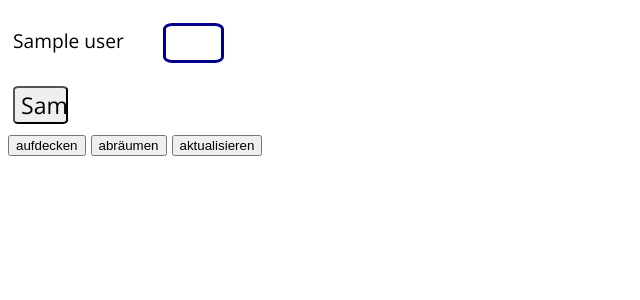
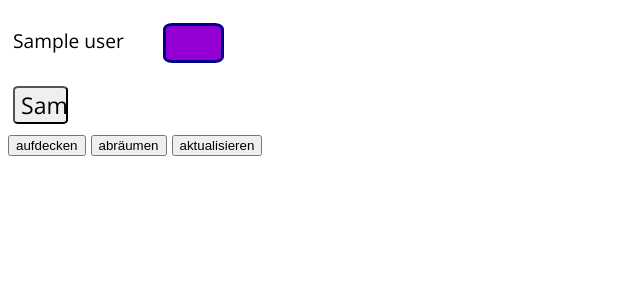
Before and after one commit to cvoegtle/paderbornerpoker, a Flask app: template planningpoker/templates/index.html in a window 1280 px wide. Shown: the top 300 px of the page, without its empty margins (0-640 px from the left). Run offline with Flask 2, Linux system fonts and the light colour scheme; the template is opened without the code that fills it: most values are stand-ins (such as "Sample title", 1, 10 or a date in 2020).

Commit message:
Eigene Karte vor dem Aufdecken anzeigen

```diff
--- a/planningpoker/main.py
+++ b/planningpoker/main.py
@@ -79,7 +79,7 @@ def play_card(card_key):
 
 def render_table(table, user):
     show_disabled = not table.all_cards_played() and not user.is_admin
-    rendered_page = render_template('index.html', table=table, show_action_disabled=show_disabled)
+    rendered_page = render_template('index.html', table=table, my_user=user, show_action_disabled=show_disabled)
     response = make_response(rendered_page)
     set_cookie(response, COOKIE_TABLE_UPDATE, table.last_update)
     return response
--- a/planningpoker/static/style.css
+++ b/planningpoker/static/style.css
@@ -50,6 +50,11 @@ body {
     border-radius: 15%;
 }
 
+.closed_card {
+    background: darkviolet;
+    color: white;
+}
+
 .input_line {
     display: flex;
     flex-direction: row;
--- a/planningpoker/templates/index.html
+++ b/planningpoker/templates/index.html
@@ -18,8 +18,8 @@
         <span>{{user.name}}</span>
       </div>
         {% if table.played_cards[user] != null %}
-        <div class="played_card">
-          {% if table.card_value_visible %}
+        <div class="played_card {% if not table.card_value_visible %}closed_card{% endif %}">
+          {% if table.card_value_visible or user == my_user %}
             <span>{{table.played_cards[user].text}}</span>
           {% endif %}
         </div>
```
